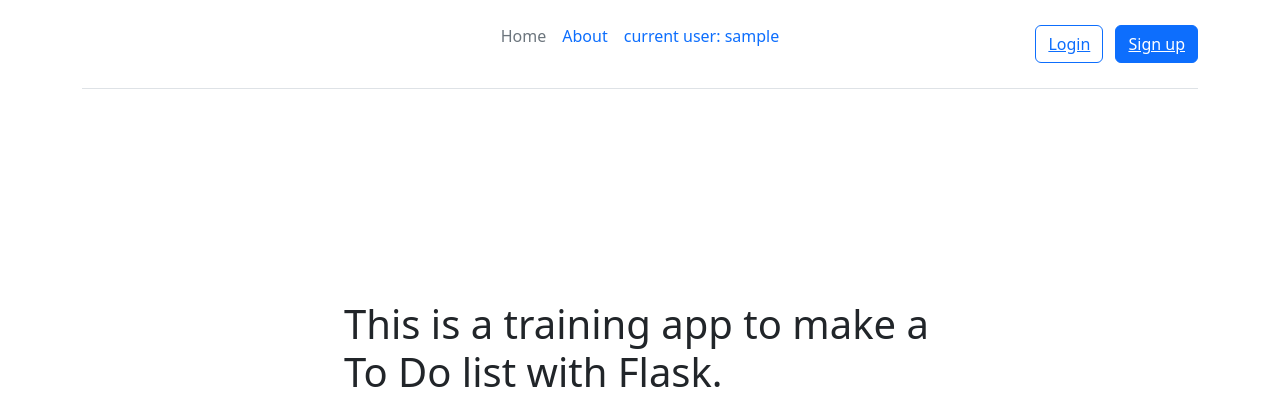
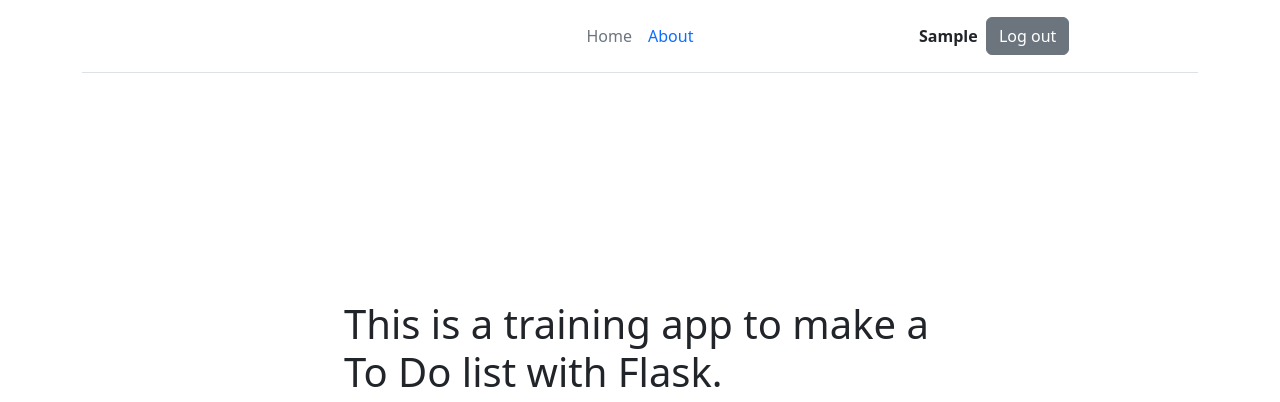
Before and after one commit to medoo0098/todo_mehdi, a Flask app: page /aboute in a window 1280 px wide. Shown: the top 402 px of the page. Run offline with Flask 3, Linux system fonts and the light colour scheme; the visitor is signed in with stand-in values (Sample User, id 1).

Commit message:
login log out and register button updated

```diff
--- a/templates/base.html
+++ b/templates/base.html
@@ -22,14 +22,20 @@
           <ul class="nav col-12 col-md-auto mb-2 justify-content-center mb-md-0">
             <li><a href="{{url_for('index')}}" class="nav-link px-2 link-secondary">Home</a></li>
             <li><a href="{{url_for('about')}}" class="nav-link px-2">About</a></li>
-            <li><p class="nav-link px-2">current user: {{current_user.username}}</p></li>
+
           </ul>
 
-          <div class="col-md-3 text-end">
+          <div class="col-md-3 text-end flex-row d-flex">
+            {% if current_user.username %}
+            <!-- <p>{{current_user.username | capitalize}}</p> -->
+             <span class="fw-bold d-flex align-items-center" >{{current_user.username | capitalize}} &nbsp; </span>
+            <a class="btn btn-secondary" href="{{url_for('logout')}}">Log out</a>
+            {%else%}
             <button type="button" class="btn btn-outline-primary me-2">
                 <a href="{{url_for('login')}}">Login</a>
             </button>
             <button type="button" class="btn btn-primary"><a style="color: white;" href="{{url_for('register')}}">Sign up</a></button>
+            {% endif %}
           </div>
         </header>
       </div>
```
